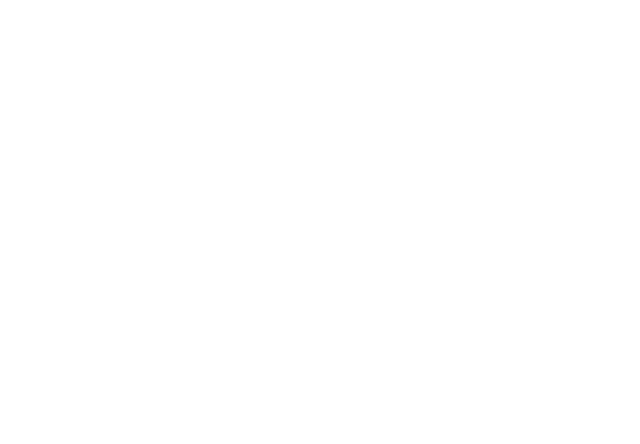
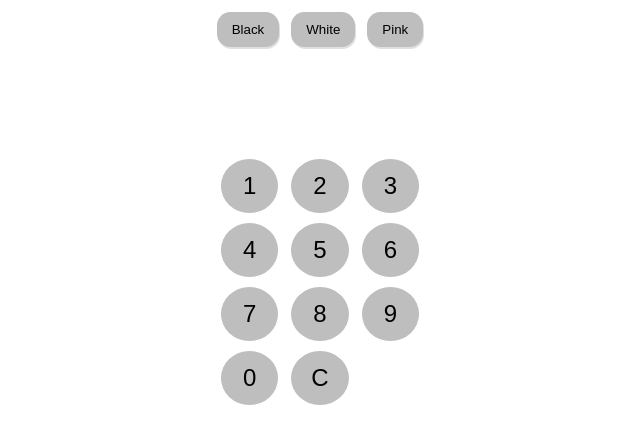
Before and after one commit to Loader9011/Calc-app, a React (Create React App) app: page / in a window 1280 px wide. Shown: the top 444 px of the page, without its empty margins (320-960 px from the left). Built offline with nearby package versions, Linux system fonts and the light colour scheme.

Commit message:
Added: Header and calculator buttons

```diff
--- a/src/App.tsx
+++ b/src/App.tsx
@@ -1,11 +1,26 @@
-import React from 'react';
+import React, { useState, useEffect, Children } from "react";
+import { styled, ThemeProvider } from "styled-components";
+import { darkTheme, lightTheme, pinkTheme, GlobalStyles } from "./styles/globalStyles";
+import Header from "./components/header";
+import Calculator from "./components/calculator";
+import Display from "./components/display";
 
 function App() {
-  return (
-    <div className="App">
+  const [theme, setTheme] = useState(lightTheme);
 
-    </div>
+
+
+
+
+return (
+    <ThemeProvider theme={theme}>
+      <GlobalStyles/>
+      <Header theme={theme} setTheme={setTheme}></Header>
+      <Calculator>
+        <></>
+      </Calculator>
+
+    </ThemeProvider>
   );
 }
-
 export default App;
--- /dev/null
+++ b/src/components/calculator.tsx
@@ -0,0 +1,65 @@
+import React, { useState } from 'react'
+import styled from 'styled-components'
+import Display from './display'
+
+type Props = {
+  children: React.ReactNode,
+}
+
+const Wrapper = styled.div`
+width: fit-content;
+margin: 100px auto 0;
+height: 100%;
+`
+
+const DisplayWrapper = styled.div`
+`
+
+const Grid = styled.div`
+display: grid;
+position: relative;
+gap: 10px 13px;
+grid-template-columns: repeat(3, 1fr);
+`
+
+const CalcButton = styled.button`
+  font-size: 24px;
+  cursor: pointer;
+  border-radius: 50%;
+  padding: 13px 20px;
+  border:none;
+  &:hover{
+    opacity: 0.6;
+  }
+`
+
+
+export default function Calculator({children}: Props ) {
+  const [value, setValue] = useState("")
+
+
+  return (
+    <div>
+    <Wrapper>
+      <DisplayWrapper>
+        <Display value={value}>Display</Display>
+      </DisplayWrapper>
+        <Grid>
+          <CalcButton value={1} onClick={(e) => setValue(value.concat(e.currentTarget.value))}>1</CalcButton>
+          <CalcButton value={2} onClick={(e) => setValue(value.concat(e.currentTarget.value))}>2</CalcButton>
+          <CalcButton value={3} onClick={(e) => setValue(value.concat(e.currentTarget.value))}>3</CalcButton>
+          <CalcButton value={4} onClick={(e) => setValue(value.concat(e.currentTarget.value))}>4</CalcButton>
+          <CalcButton value={5} onClick={(e) => setValue(value.concat(e.currentTarget.value))}>5</CalcButton>
+          <CalcButton value={6} onClick={(e) => setValue(value.concat(e.currentTarget.value))}>6</CalcButton>
+          <CalcButton value={7} onClick={(e) => setValue(value.concat(e.currentTarget.value))}>7</CalcButton>
+          <CalcButton value={8} onClick={(e) => setValue(value.concat(e.currentTarget.value))}>8</CalcButton>
+          <CalcButton value={9} onClick={(e) => setValue(value.concat(e.currentTarget.value))}>9</CalcButton>
+          <CalcButton value={0} onClick={(e) => setValue(value.concat(e.currentTarget.value))}>0</CalcButton>
+          <CalcButton onClick={() => {setValue("")}}>C</CalcButton>
+        </Grid>
+
+    </Wrapper>
+
+    </div>
+  )
+}
--- /dev/null
+++ b/src/components/display.tsx
@@ -0,0 +1,14 @@
+import React from 'react'
+
+type Props = {
+  value: string,
+  children: React.ReactNode
+}
+
+export default function Display({value, children}: Props) {
+  return (
+    <>
+    {value}
+    </>
+  )
+}
--- /dev/null
+++ b/src/components/header.tsx
@@ -0,0 +1,36 @@
+import React, { ReactNode, useEffect, useState } from 'react'
+import styled, { ThemeProvider } from 'styled-components'
+import { darkTheme, lightTheme, pinkTheme } from "../styles/globalStyles"
+
+const HeaderButton = styled.button`
+  padding: 10px 15px;
+  border: none;
+  border-radius: 1em;
+  cursor: pointer;
+  box-shadow: 1px 2px #0000001f;
+`
+const Container = styled.div`
+width: 75%;
+margin: 0 auto;
+`
+
+const HeaderElement = styled.header`
+  justify-content: center;
+  display: flex;
+  gap: 12px;
+  padding: 12px 0;
+`
+
+
+export default function Header({theme, setTheme}: any) {
+
+  return (
+    <Container>
+      <HeaderElement>
+        <HeaderButton onClick={ () => setTheme(darkTheme)}>Black</HeaderButton>
+        <HeaderButton onClick={ () => setTheme(lightTheme)}>White</HeaderButton>
+        <HeaderButton onClick={ () => setTheme(pinkTheme)}>Pink</HeaderButton>
+      </HeaderElement>
+    </Container>
+  )
+}
--- a/src/index.tsx
+++ b/src/index.tsx
@@ -1,7 +1,6 @@
 import React from 'react';
 import ReactDOM from 'react-dom/client';
 import App from './App';
-import reportWebVitals from './reportWebVitals';
 
 const root = ReactDOM.createRoot(
   document.getElementById('root') as HTMLElement
@@ -9,6 +8,3 @@
 root.render(
     <App />
 );
-
-
-reportWebVitals();
--- a/src/react-app-env.d.ts
+++ /dev/null
@@ -1 +0,0 @@
-/// <reference types="react-scripts" />
--- a/src/reportWebVitals.ts
+++ /dev/null
@@ -1,15 +0,0 @@
-import { ReportHandler } from 'web-vitals';
-
-const reportWebVitals = (onPerfEntry?: ReportHandler) => {
-  if (onPerfEntry && onPerfEntry instanceof Function) {
-    import('web-vitals').then(({ getCLS, getFID, getFCP, getLCP, getTTFB }) => {
-      getCLS(onPerfEntry);
-      getFID(onPerfEntry);
-      getFCP(onPerfEntry);
-      getLCP(onPerfEntry);
-      getTTFB(onPerfEntry);
-    });
-  }
-};
-
-export default reportWebVitals;
--- /dev/null
+++ b/src/styles/globalStyles.tsx
@@ -0,0 +1,36 @@
+import {createGlobalStyle} from "styled-components"
+export const darkTheme = {
+    backgroundColor: "#000",
+    textColor: "#ffffff",
+    itemsBackground: "#333333"
+  }
+
+  export const lightTheme = {
+    backgroundColor: "#fff",
+    textColor: "#000000",
+    itemsBackground: "#bebebe"
+  }
+  export const pinkTheme = {
+    backgroundColor: "#dd9fe2",
+    textColor: "#9c0087",
+    itemsBackground: "#e6e6e6"
+  }
+
+  export const GlobalStyles = createGlobalStyle`
+   body {
+    background: ${props => props.theme.backgroundColor};
+    color: ${props => props.theme.textColor};
+    transition: .3s ease;
+    min-height: 100vh;
+   }
+   *{
+     color: ${props => props.theme.textColor};
+     margin: 0;
+     padding: 0;
+     box-sizing: border-box;
+     transition: all .3s ease;
+   }
+   button{
+    background-color: ${props => props.theme.itemsBackground};
+   }
+  `
```
Also changed, not shown: src/components/calcButton.tsx (added, +11 -0 lines), src/components/history.tsx (added, +11 -0 lines), src/setupTests.ts (deleted, +0 -5 lines), public/robots.txt (deleted), 1 other file (tests, documents, lock files or other folders).
